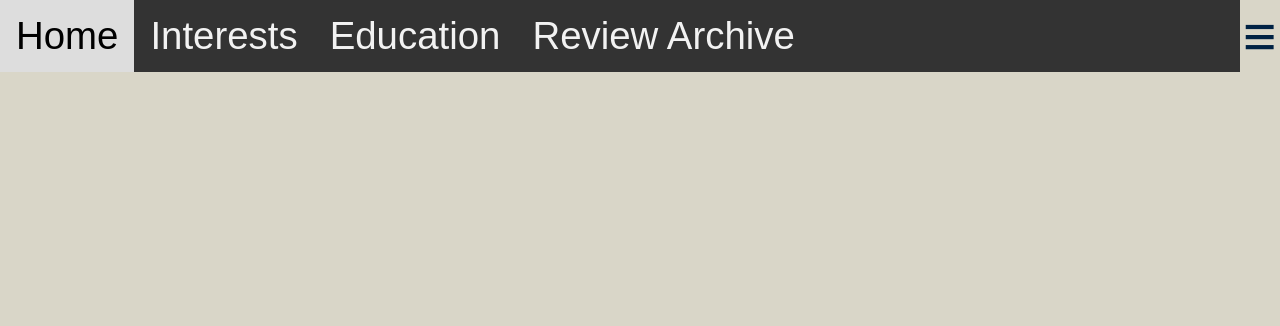
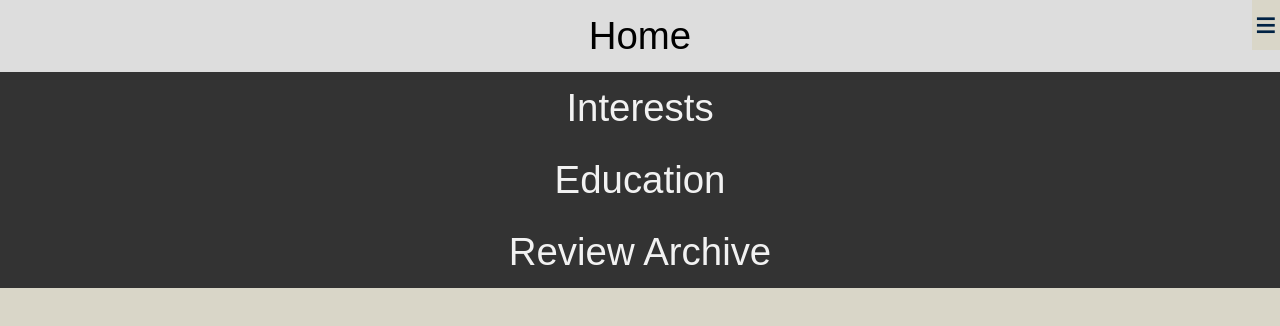
Before and after one commit to CameronASHiggins/UniWebDev, a plain HTML site: page Archive.html in a window 1280 px wide. Drawn offline with Linux system fonts and the light colour scheme.

Commit message:
Added the viewport meta tag

```diff
--- a/Archive.html
+++ b/Archive.html
@@ -2,6 +2,7 @@
 <html lang="en" dir="ltr">
   <head>
     <meta charset="utf-8">
+    <meta name="viewport" content="width=device-width, initial-scale=1.0">
     <title>Review Archive</title>
     <link rel="stylesheet" href="replaceme.css">
   </head>
--- a/replaceme.css
+++ b/replaceme.css
@@ -20,15 +20,15 @@ div {
 	background-color: #333;
 	overflow: hidden;
 	text-align: center;
-	max-height: 75px;
 }
 
 nav{
-	display: block;
-	font-size: 40px;
+	display: flex;
+	justify-content: center;
+	font-size: 2em;
 	font-family: sans-serif;
-	flex-direction: row;
-	max-height: 75px;
+	flex-direction: column;
+
 	text-align: center;
 
 }
@@ -42,13 +42,12 @@ a {
 }
 
 .navbar a {
-	float: left;
 	color: #f2f2f2;
 	text-align: center;
 	padding: 14px 16px;
 	text-decoration: none;
-	font-size: 3vw;
 	white-space: nowrap;
+	transition: 0.3s;
 }
 
 .navbar a:hover {
@@ -65,10 +64,9 @@ a {
 	position: fixed;
 	right: 0;
 	padding: 3px 3px 3px 3px;
-	font-size: 60px;
+	font-size: 2em;
 	font-weight: bolder;
 	background-color: #D9D6C8;
-	max-height: 75px;
 }
 
 #menuHandler:hover {
```
Also changed, not shown: Education.html (+1 -0 lines), Interests.html (+1 -0 lines).
